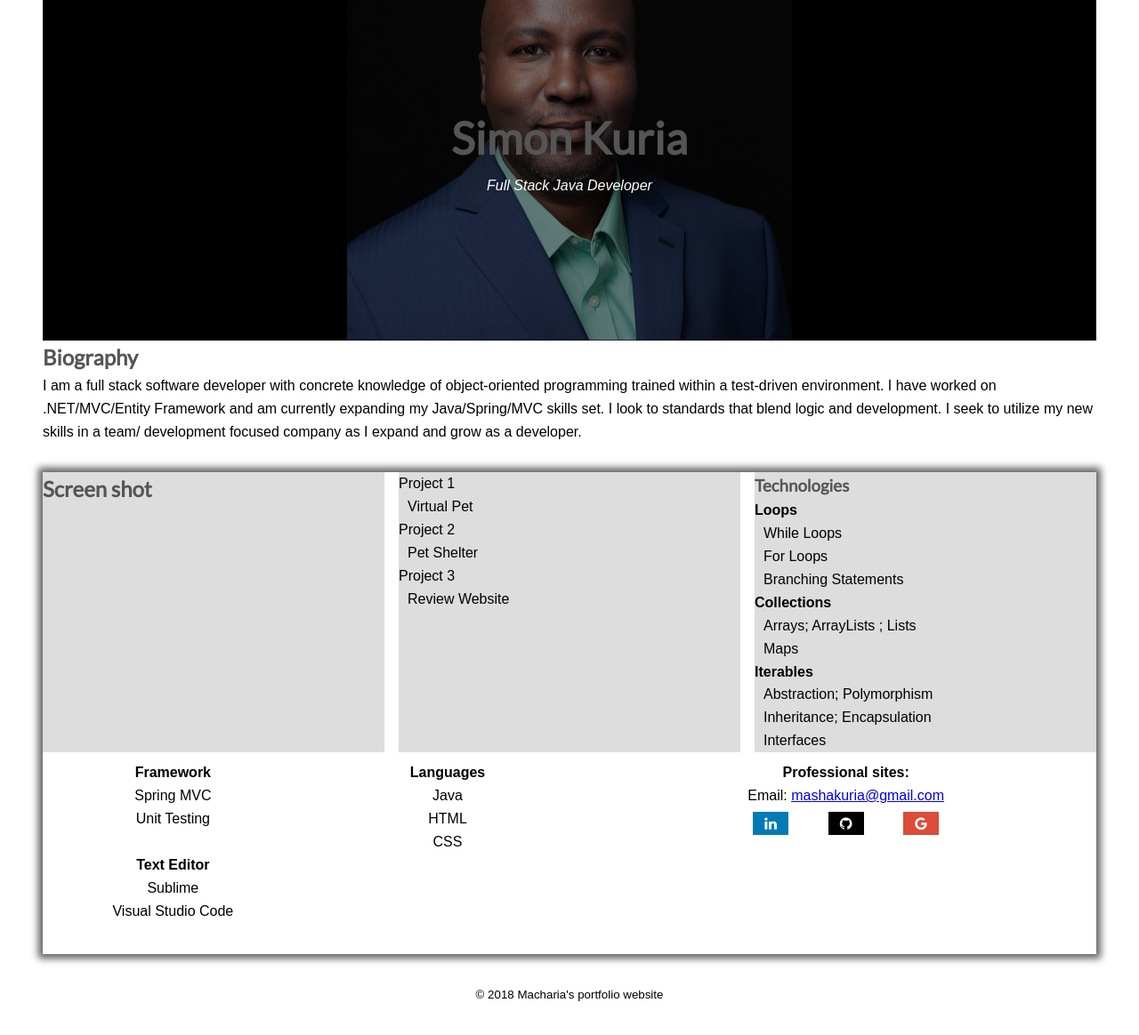
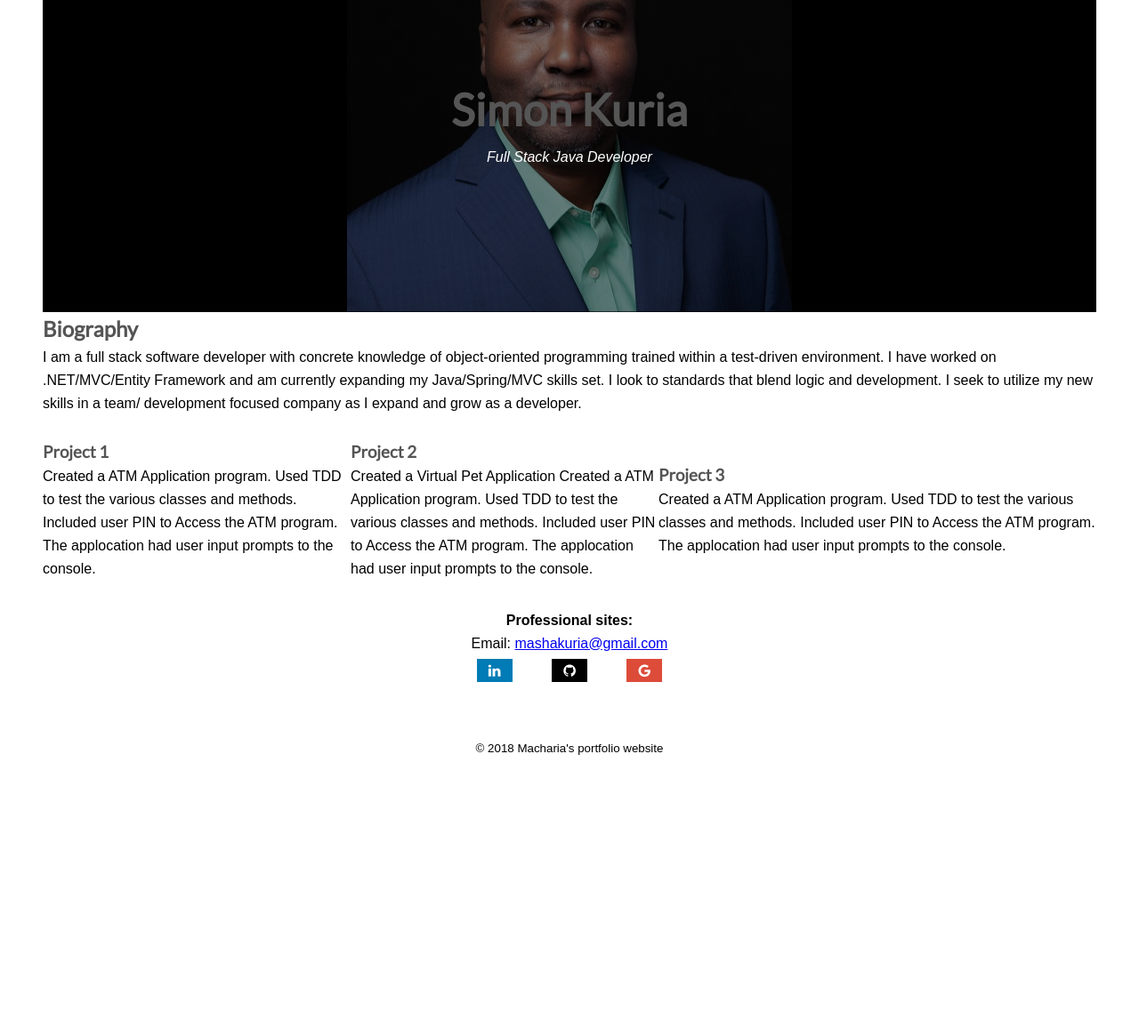
Before and after one commit to MachariaKuria/MachariaKuria.github.io, a plain HTML site: page index.html in a window 1280 px wide. Shown: the part 226-1390 px from the top of the page at 89% size. After the commit the page ends 1152 px from the top, so only its background shows below. Drawn offline with Linux system fonts and the light colour scheme.

Commit message:
Added Layouts

```diff
--- a/index.html
+++ b/index.html
@@ -2,6 +2,7 @@
 <html lang="en">
 
 <head>
+    <meta name="viewport" content="width=device-width, initial-scale=1">
     <title>Portfolio Website</title>
 </head>
 
@@ -11,86 +12,41 @@
             <h1>My Portfolio</h1>
         </span>
     </header>
-    <section id="bio">
     <div class="grid-item mugShot">
-            <div class="hero-text">
+        <div class="pic-text">
             <h2 style="font-size: 50px">Simon Kuria</h2>
             <p><EM> Full Stack Java Developer</EM></p>
         </div>
     </div>
+    <main>
+        <section>
             <h2>Biography</h2>
-        <p>I am a full stack software developer with concrete knowledge of object-oriented programming trained within a
+            <p>I am a full stack software developer with concrete knowledge of object-oriented programming trained
+                within a
                 test-driven environment. I have worked on .NET/MVC/Entity Framework and am currently expanding my
-            Java/Spring/MVC skills set. I look to standards that blend logic and development. I seek to utilize my new
+                Java/Spring/MVC skills set. I look to standards that blend logic and development. I seek to utilize my
+                new
                 skills in a team/ development focused company as I expand and grow as a developer.</p>
+                <br/>
         </section>
-    <main>
-        <section class="projects">
+        <section class="aboutMe">
             <article>
-                <H2>Screen shot</H2>
+                <h3>Project 1</h3>
+                <p>Created a ATM Application program. Used TDD to test the various classes and methods. Included user PIN to
+                Access the ATM program. The applocation had user input prompts to the console.</p>
             </article>
             <article>
-                <section class="">Project 1
-                    <p>Virtual Pet</p>
-                </section>
-                <section>Project 2
-                    <p>Pet Shelter</p>
-                </section>
-                <section>Project 3
-                    <p>Review Website</p>
-                </section>
+                <h3>Project 2</h3>
+                <p>Created a Virtual Pet Application
+                    Created a ATM Application program. Used TDD to test the various classes and methods. Included user PIN to
+                    Access the ATM program. The applocation had user input prompts to the console.
+                </p>
             </article>
             <article>
-                <h3>Technologies</h3>
-                <h4>Loops</h4>
-                <ul>
-                    <li>While Loops</li>
-                    <li>For Loops</li>
-                    <li>Branching Statements</li>
-                </ul>
-                <h4>Collections</h4>
-                <ul>
-                    <li>Arrays; ArrayLists ; Lists</li>
-                    <li>Maps</li>
-                </ul>
-                <h4>Iterables</h4>
-                <ul>
-                    <li>Abstraction; Polymorphism</li>
-                    <li>Inheritance; Encapsulation</li>
-                    <li>Interfaces</li>
-                </ul>
+                <h3>Project 3</h3>
+                <p>                Created a ATM Application program. Used TDD to test the various classes and methods. Included user PIN to
+                        Access the ATM program. The applocation had user input prompts to the console.</p>
             </article>
-        </section>
-        <section id="aboutMe">
-            <div class="grid-container">
-                <section id="skills">
-                    <ul>
-                    <h4>Framework</h4>
-                        <li>Spring MVC</li>
-                        <li>Unit Testing</li>
-                    </ul>
-                    <ul>
-                            <h4>Languages</h4>
-                            <li>Java</li>
-                            <li>HTML</li>
-                            <li>CSS</li>
-                    </ul>
-
-                    <ul>
-                            <h4>Text Editor</h4>
-                        <li>Sublime</li>
-                        <li>Visual Studio Code</li>
-                    </ul>
-
-                </section>
-                <div class="grid-item socio">
-                    <h4>Professional sites:</h4>
-                    Email: <a href="mailto:mashakuria@gmail.com">mashakuria@gmail.com</a><br />
-                    <a href="https://www.linkedin.com/in/macharia-kuria/" class="fa fa-linkedin"></a>
-                    <a href="https://github.com/MachariaKuria" class="fa fa-github"></a>
-                    <a href="https://docs.google.com/document/d/1gZcXmAiILLBIqZnZssrI7g-sNLrk_vFXV1sVNDwiZ60/edit" class="fa fa-google"></a>
-                </div>
-            </div>
         </section>
     </main>
     <nav>
@@ -98,12 +54,22 @@
         <a href="#projects">My Projects</a>
         <a href="#contact">Contact</a>
     </nav>
+    <link rel="stylesheet" type="text/css" href="./layout.css">
     <link rel="stylesheet" type="text/css" href="./styles.css">
     <link rel="stylesheet" href="https://cdnjs.cloudflare.com/ajax/libs/font-awesome/4.7.0/css/font-awesome.min.css">
     <link href="https://fonts.googleapis.com/css?family=Lato" rel="stylesheet">
 </body>
 <footer>
+    <div id="socio">
+        <h4>Professional sites:</h4>
+        Email: <a href="mailto:mashakuria@gmail.com">mashakuria@gmail.com</a><br />
+        <a href="https://www.linkedin.com/in/macharia-kuria/" class="fa fa-linkedin"></a>
+        <a href="https://github.com/MachariaKuria" class="fa fa-github"></a>
+        <a href="https://docs.google.com/document/d/1gZcXmAiILLBIqZnZssrI7g-sNLrk_vFXV1sVNDwiZ60/edit" class="fa fa-google"></a>
+    </div>
+    <div id="footer">
         <small>&copy; 2018 Macharia's portfolio website</small>
+    <div>
 </footer>
 
 </html>
--- /dev/null
+++ b/layout.css
@@ -0,0 +1,16 @@
+.aboutMe {
+    display: flex;
+    flex-direction: column;
+    flex-direction: row;
+    flex-wrap: wrap;
+    align-items: center;
+    justify-content: space-around;
+}
+
+article {
+    flex: 1 200px;
+  }
+
+  article:nth-of-type(3) {
+    flex: 2 200px;
+  }
--- a/styles.css
+++ b/styles.css
@@ -11,62 +11,6 @@ font-size: 16px;
 margin-top: 3em;
 padding: 3em;
 }
-main {
-box-shadow: 0 0 8px 5px rgba(16, 18, 19, 0.664);
-}
-#bio {
-  padding-top: 2em;
-  padding-bottom: 2em;
-}
-
-.fa {
-  padding: 5px;
-  font-size: 30px;
-  width: 40px;
-  text-align: center;
-  text-decoration: none;
-  margin: 5px 20px;
-  justify-content: space-between;
-}
-.fa-github {
-  background: #000000;
-  color: #ffffff;
-}
-.fa-google {
-  background: #dd4b39;
-  color: white;
-}
-.fa:hover {
-  opacity: 0.7;
-}
-
-.fa-linkedin {
-  background: #007bb5;
-  color: white;
-}
-
-footer {
-  border-top: 1px solid var(--white);
-  text-align: center;
-  padding: 2rem 0 1.5rem;
-  }
-
-.grid-container {
-  display: grid;
-  grid-template-columns: auto auto;
-  text-align: center;
-  grid-gap: 20px;
-  padding-bottom: 1.618rem;
-
-}
-
-h1m, h2, h3, h4 p {
-  color: #555555;
-  font-family: 'Lato', sans-serif;
-}
-.header {
-  padding: 0 2em;
-}
 
 .header span{
 color: #999;
@@ -76,6 +20,7 @@ h1m, h2, h3, h4 p {
 .header p{
 text-align: center;
 }
+
 .mugShot {
 grid-column: 1 / -1;
 background-image: linear-gradient(rgba(0, 0, 0, 0.5), rgba(0, 0, 0, 0.5)),
@@ -88,7 +33,8 @@ h1m, h2, h3, h4 p {
 background-color: #000000;
 border: 1px solid rgba(0, 0, 0, 0.8);
 }
-.hero-text {
+
+.pic-text {
 color: #fff;
 font-family: 'Lato', sans-serif;
 text-align: center;
@@ -116,35 +62,42 @@ nav a {
 nav a:hover {
 background: #666;
 }
-
-#skills {
-display: grid;
-grid-template-columns: repeat(2,1fr);
-grid-template-rows: auto;
-grid-column-gap: 1em;
-padding-bottom: 10px;
+#footer {
+border-top: 1px solid var(--white);
+text-align: center;
+padding: 2rem 0 1.5rem;
+}
+h1, h2, h3, h4 p {
+color: #555555;
+font-family: 'Lato', sans-serif;
 }
 
-#skills li {
-  list-style-type: none;
+#socio {
+  text-align: center;
+padding: 2rem 0 1.5rem;
 }
-.projects {
-  display: grid;
-  grid-template-columns: repeat(3,1fr);
-  grid-template-rows: auto;
-  grid-column-gap: 1em;
-  padding-bottom: 10px;
+.fa {
+  padding: 5px;
+  font-size: 30px;
+  width: 40px;
+  text-align: center;
+  text-decoration: none;
+  margin: 5px 20px;
+  justify-content: space-between;
+}
+.fa-github {
+  background: #000000;
+  color: #ffffff;
+}
+.fa-google {
+  background: #dd4b39;
+  color: white;
+}
+.fa:hover {
+  opacity: 0.7;
 }
 
-.projects article {
-  background: #dddddd;
-
+.fa-linkedin {
+  background: #007bb5;
+  color: white;
 }
-.projects article ul {
-  list-style: none;
-  padding: 0 10px;
-}
-
-.projects article p {
-  padding: 0 10px;
-}
```
Lines whose indentation alone changed are shown as unchanged.
